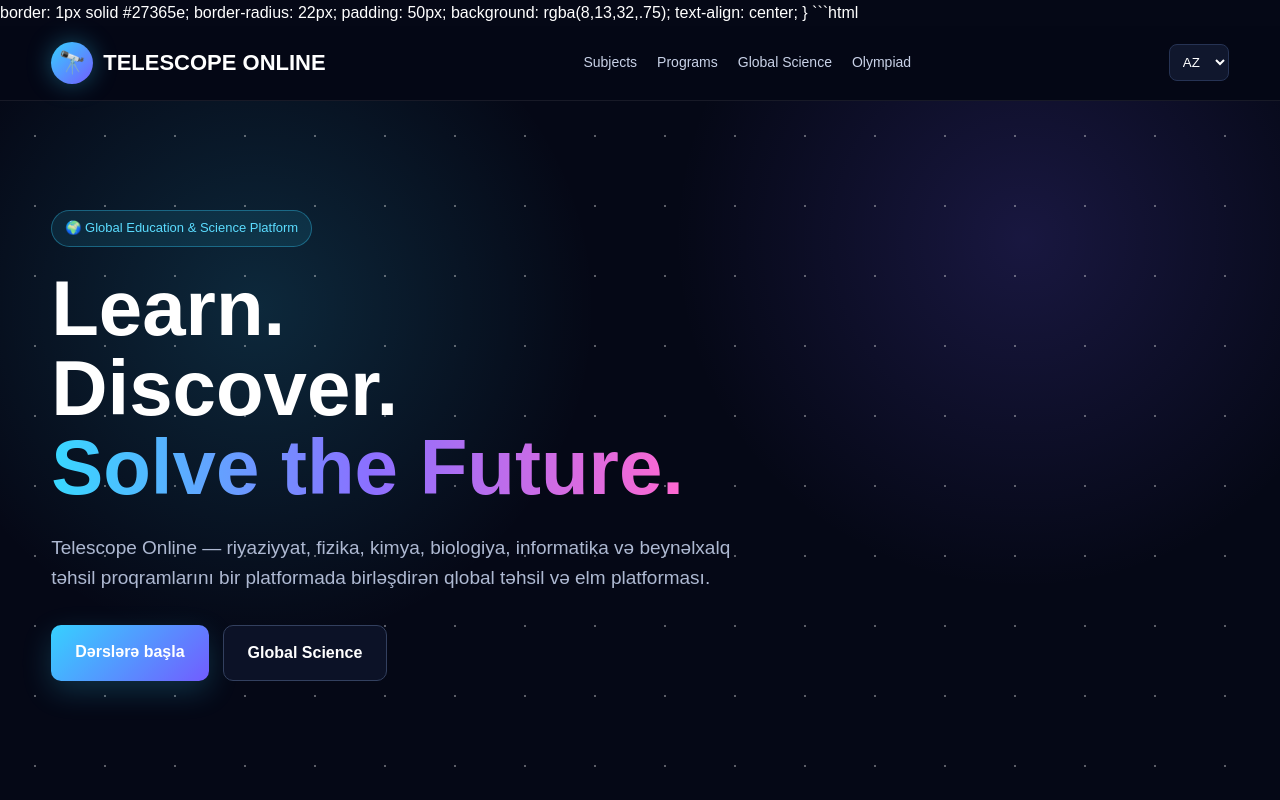
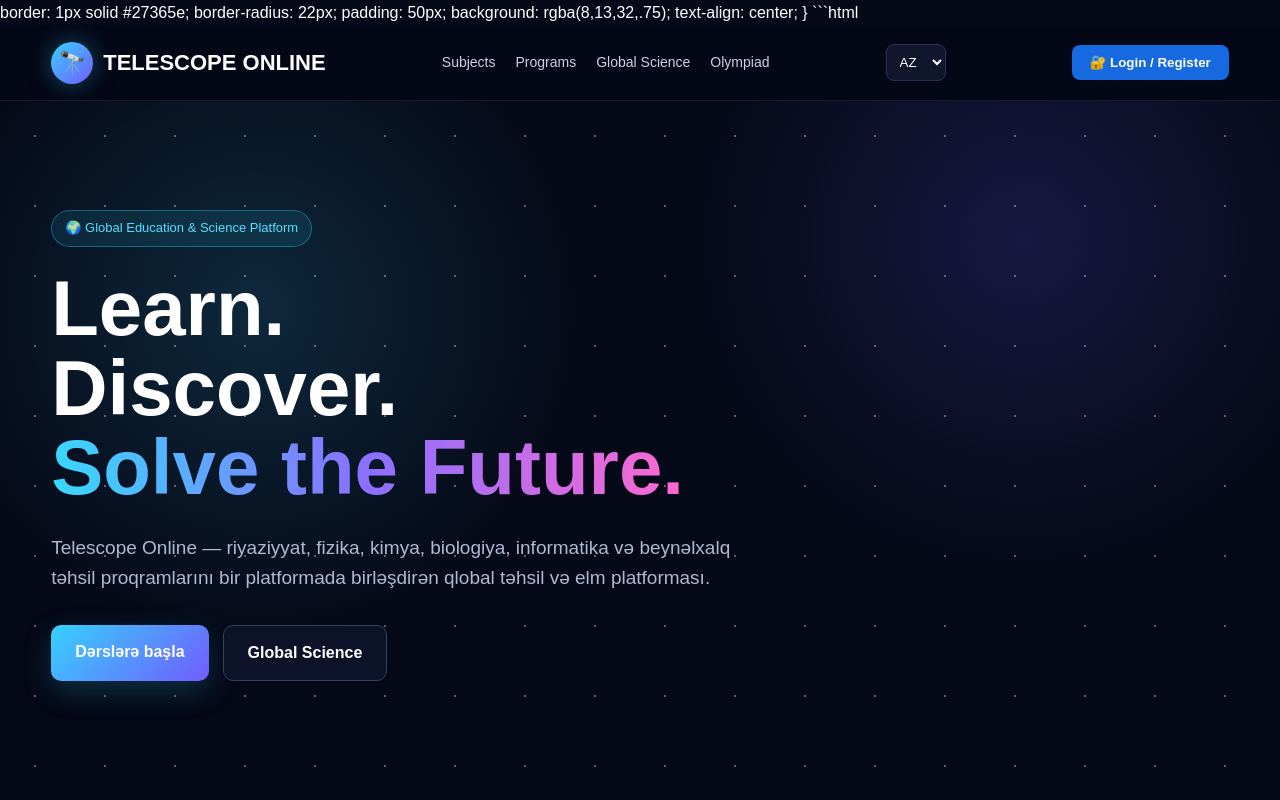
Before and after one commit to lasliey0-creator/telescope, a plain HTML site: page index.html in a window 1280 px wide. Shown: the top 800 px of the page. Drawn offline with nearby package versions, Linux system fonts and the light colour scheme.

Commit message:
Add login registration button

```diff
--- a/index.html
+++ b/index.html
@@ -422,7 +422,20 @@
       <option value="hi">HI</option>
       <option value="ru">RU</option>
     </select>
-
+<button
+  onclick="openTelescopeAuth()"
+  style="
+    padding:10px 18px;
+    margin-left:10px;
+    border:0;
+    border-radius:8px;
+    background:#1769e0;
+    color:white;
+    cursor:pointer;
+    font-weight:bold;
+  ">
+  🔐 Login / Register
+</button>
   </div>
 </header>
 
```
